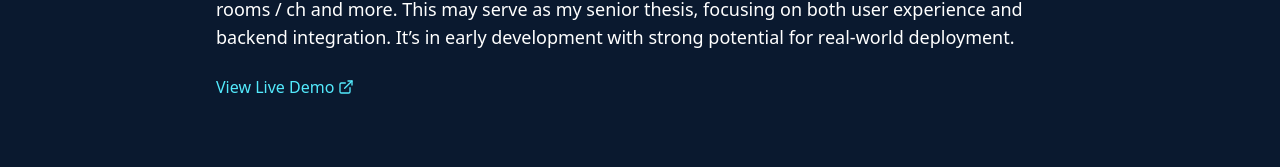
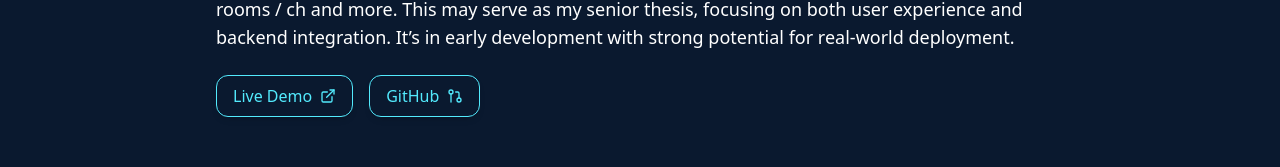
Before and after one commit to pazylov-tech/pazylov-toichubek-web, a React (Vite) app: page /projects/auca-connect in a window 1280 px wide. Shown: the part 941-1108 px from the top of the page. Built offline with nearby package versions, Linux system fonts and the light colour scheme.

Commit message:
Some enhancements to ProjectsDetails, not finished yet

```diff
--- a/src/components/Portfolio/Projects/Projects.tsx
+++ b/src/components/Portfolio/Projects/Projects.tsx
@@ -24,7 +24,7 @@ const Projects = () => {
             <img
               src={project.image}
               alt={project.title}
-              className="rounded-t-2xl w-full h-52 object-cover"
+              className="rounded-t-2xl w-full h-50 object-cover"
             />
             <div className="p-4 text-center flex flex-col justify-between h-full pt-1">
               <h3 className="text-white text-lg font-semibold">
--- a/src/components/Portfolio/Projects/ProjectsDetails.tsx
+++ b/src/components/Portfolio/Projects/ProjectsDetails.tsx
@@ -1,20 +1,17 @@
 import { useEffect } from 'react';
-import { useParams, Link } from 'react-router-dom';
+import { useParams, Link, useNavigate } from 'react-router-dom';
 import { projectsItems } from './projectsItems.ts';
-import { ArrowLeft, ExternalLink } from 'lucide-react';
-import { useNavigate } from 'react-router-dom';
+import { ArrowLeft, ExternalLink, GitPullRequest } from 'lucide-react';
 import Aos from 'aos';
 import 'aos/dist/aos.css';
 
 const ProjectsDetails = () => {
-  useEffect(() => {
-    Aos.init({ duration: 1000 });
-  });
   const { slug } = useParams();
   const navigate = useNavigate();
   const project = projectsItems.find((item) => item.slug === slug);
 
   useEffect(() => {
+    Aos.init({ duration: 1000 });
     window.scrollTo(0, 0);
   }, []);
 
@@ -45,22 +42,36 @@ const ProjectsDetails = () => {
         <ArrowLeft size={16} />
         Back to Projects
       </button>
+
       <img
         src={project.image}
         alt={project.title}
         className="w-full rounded-xl mb-6"
       />
+
       <h1 className="text-3xl font-bold mb-4">{project.title}</h1>
       <p className="text-lg mb-6">{project.details}</p>
+
+      <div className="flex gap-4 mt-6">
         {project.liveDemoLink && (
           <a
             href={project.liveDemoLink}
             target="_blank"
             rel="noopener noreferrer"
-          className="inline-flex items-center text-cyan-300 hover:text-cyan-100">
-          View Live Demo <ExternalLink size={16} className="ml-1" />
+            className="flex items-center gap-2 px-4 py-2 rounded-xl bg-[#0a192f] text-cyan-300 border border-cyan-300 hover:bg-cyan-300 hover:text-[#0a192f] transition-colors duration-300 shadow-md">
+            Live Demo <ExternalLink size={16} />
           </a>
         )}
+        {project.githubLink && (
+          <a
+            href={project.githubLink}
+            target="_blank"
+            rel="noopener noreferrer"
+            className="flex items-center gap-2 px-4 py-2 rounded-xl bg-[#0a192f] text-cyan-300 border border-cyan-300 hover:bg-cyan-300 hover:text-[#0a192f] transition-colors duration-300 shadow-md">
+            GitHub <GitPullRequest size={16} />
+          </a>
+        )}
+      </div>
     </div>
   );
 };
--- a/src/components/Portfolio/Projects/projectsItems.ts
+++ b/src/components/Portfolio/Projects/projectsItems.ts
@@ -6,6 +6,7 @@ export const projectsItems = [
     description:
       'My personal website and first pet project. Built with TypeScript, React, Vite and TailwindCSS.',
     liveDemoLink: 'https://toichubek.com',
+    githubLink: 'https://github.com/pazylov-tech/pazylov-toichubek-web',
     status: 'finished',
     details:
       'PAZYLOV is a personal portfolio designed to showcase my experience, education, tech stack, personality and my side projects. The site is fully responsive, built using modern tooling (TypeScript, React, Vite and TailwindCSS), and optimized for performance. It also includes animated transitions and clean navigation. It’s my digital identity and a playground for experimenting.',
@@ -16,6 +17,7 @@ export const projectsItems = [
     image: '/projects-icons/solo.png',
     description: 'An anime-based concept app inspired by Solo Leveling.',
     liveDemoLink: '#',
+    githubLink: '#',
     status: 'in-development',
     details:
       'SOLO is a concept web app inspired by the anime "Solo Leveling". Overall, it will recreate the system by which Song Jin Woo became the strongest, but adapted to real life though. Call it to-do, fitness, progress tracker app or whatever, it will be all and more. The goal was to practice component-based UI design, animation, and theming in a creative, fun project setting.',
@@ -27,6 +29,7 @@ export const projectsItems = [
     description:
       'A beautifully designed app that blends the love of reading with meaningful connection. ReadMeet brings stories — and people — together.',
     liveDemoLink: '#',
+    githubLink: '#',
     status: 'in-development',
     details:
       'ReadMeet is a conceptual social platform for book lovers. Users create profiles based on their favorite books, authors, characters, and current reads — then get matched with like-minded bibliophiles. Whether you’re searching for your next great read or a kindred spirit. The UI was crafted to feel modern, social, and cozy. This project was an exploration of frontend architecture for social apps. ',
@@ -38,6 +41,7 @@ export const projectsItems = [
     description:
       'An app for the university & And my possible senior thesis project.',
     liveDemoLink: '#',
+    githubLink: '#',
     status: 'in-development',
     details:
       'AUCA Connect aims to be a unified platform for AUCA students, faculty, and staff to interact, access resources, and stay informed. It will consist of all the AUCA booking equipment such as shuttle bus / rooms / ch and more. This may serve as my senior thesis, focusing on both user experience and backend integration. It’s in early development with strong potential for real-world deployment.',
@@ -49,6 +53,7 @@ export const projectsItems = [
     description:
       'An app bridging the gap between units with elegance and speed. Convertly is a sleek and intuitive web application designed to make unit conversions effortless.',
     liveDemoLink: '#',
+    githubLink: '#',
     status: 'in-development',
     details:
       "Convertly is a highly user-friendly unit conversion tool with clean design and fast interaction. It supports real-time conversions across multiple categories and was built to refine input handling, dropdown logic, and mobile responsiveness.  Whether you're switching between metric and imperial systems, adjusting temperature values, or calculating speed, Convertly is your intelligent go-to tool.",
@@ -60,6 +65,7 @@ export const projectsItems = [
     description:
       'Frontend contribution to Kyrgyz Go Federation website. Worked on layout, responsiveness, and visual structure.',
     liveDemoLink: '#',
+    githubLink: '#',
     status: 'finished',
     details:
       'Contributed to the frontend development of the official Kyrgyz Go Federation website. Focus areas included layout structuring, responsive design, and refining visual hierarchy. Actively participating in code reviews and team discussions to refine best practices and ensure high-quality deliverables. Collaborated closely with the design lead and helped prepare the project for production launch.',
```
Lines whose indentation alone changed are shown as unchanged.
